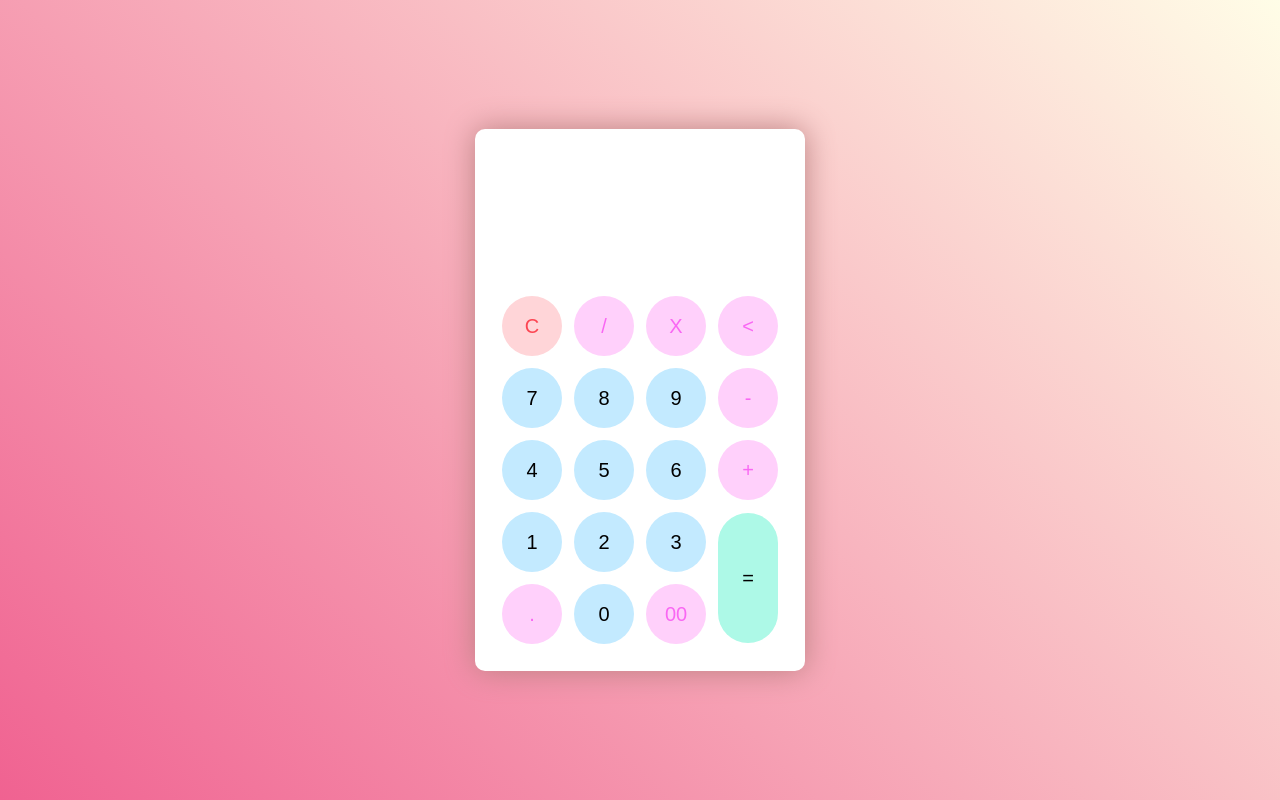
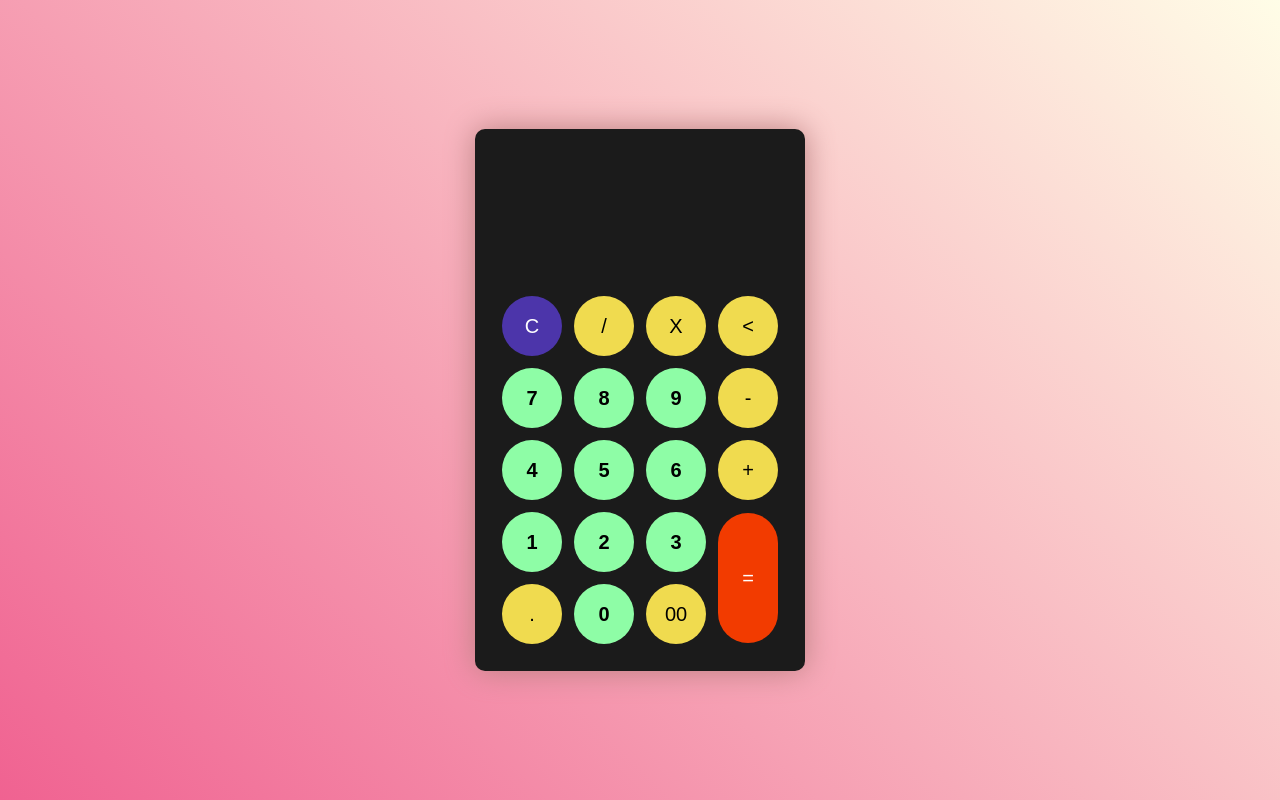
Before and after one commit to RafaelIrabien/Calculadora, a plain HTML site: page index.html in a window 1280 px wide. Drawn offline with Linux system fonts and the light colour scheme.

Commit message:
Agregar estilos de tema oscuro

```diff
--- a/css/style.scss
+++ b/css/style.scss
@@ -65,6 +65,37 @@ body{
         background-color: #adf9e7;
         color: #000;
     }
+
+
+    //dark theme
+    &.dark {
+        background-color: #1B1B1B;
+
+        #display {
+            color: #f8fafb;
+        }
+
+        #clear {
+            background-color: #4C35AA;
+            color: white;
+        }
+
+        .btn-number {
+            background-color: #8EFDA6;
+            color: black;
+            font-weight: 600;
+        }
+
+        .btn-operator {
+            background-color: #F0DB4F;
+            color: black;
+        }
+
+        .btn-equal {
+            background-color: #F23B00;
+            color: #ffffff;
+        }
+    }
 }
 
 
```
Also changed, not shown: css/style.css, 1 other file.
